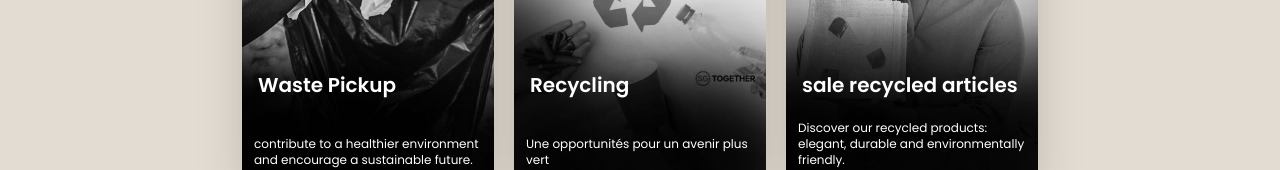
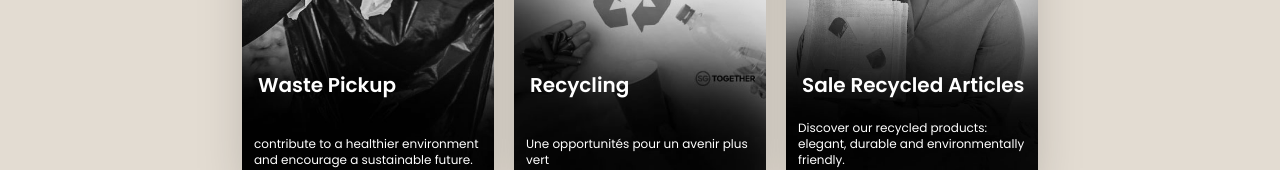
Before and after one commit to Bits-Bobs/hackathon-ui, a React (Vite) app: page /home in a window 1280 px wide. Shown: the part 1484-1654 px from the top of the page. Built offline with nearby package versions, Linux system fonts and the light colour scheme.

Commit message:
style: capitalize title

```diff
--- a/src/components/About.tsx
+++ b/src/components/About.tsx
@@ -7,9 +7,9 @@ export const About = () => {
           <div className='text-[14px] text-gray-700' style={{ flex: 1 }} data-aos='fade-down'>
             At HackaFako, we believe in the power of technology to transform lives, protect the environment, and
             strengthen communities. Our mission is to harness the potential of digital innovation to create solutions
-            that serve both people and the planet. Inspired by the theme <i>"Le numérique au service du vivant, des
-            communautés et de l’environnement,"</i> Hackafako is a platform that connects like-minded individuals passionate
-            about using technology to address real-world challenges.
+            that serve both people and the planet. Inspired by the theme{' '}
+            <i>"Le numérique au service du vivant, des communautés et de l’environnement,"</i> Hackafako is a platform
+            that connects like-minded individuals passionate about using technology to address real-world challenges.
             <br /> <br />
             Our team is dedicated to developing tools and applications that promote sustainability, enhance community
             well-being, and contribute to the preservation of our natural ecosystems. We strive to bridge the gap
--- a/src/components/ServiceCard.tsx
+++ b/src/components/ServiceCard.tsx
@@ -24,7 +24,7 @@ export const ServiceCard: FC<ServiceCard> = ({ item }) => {
           alt='Service photos'
           className='h-full w-full rounded-lg bg-cover object-cover saturate-0 filter transition-all duration-500 ease-in-out hover:saturate-100'
         />
-        <span className='absolute bottom-20 left-4 text-[20px] font-semibold'>{item.title}</span>
+        <span className='absolute bottom-20 left-4 text-[20px] font-semibold capitalize'>{item.title}</span>
         <span className='absolute bottom-3 left-3 text-xs font-normal'>{item.description}</span>
       </div>
     </article>
```
